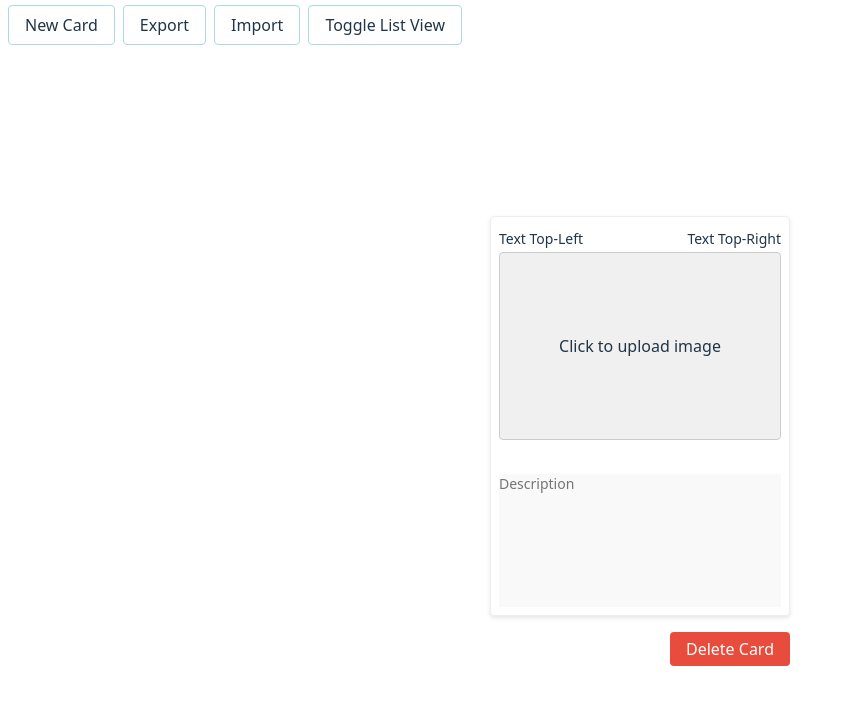
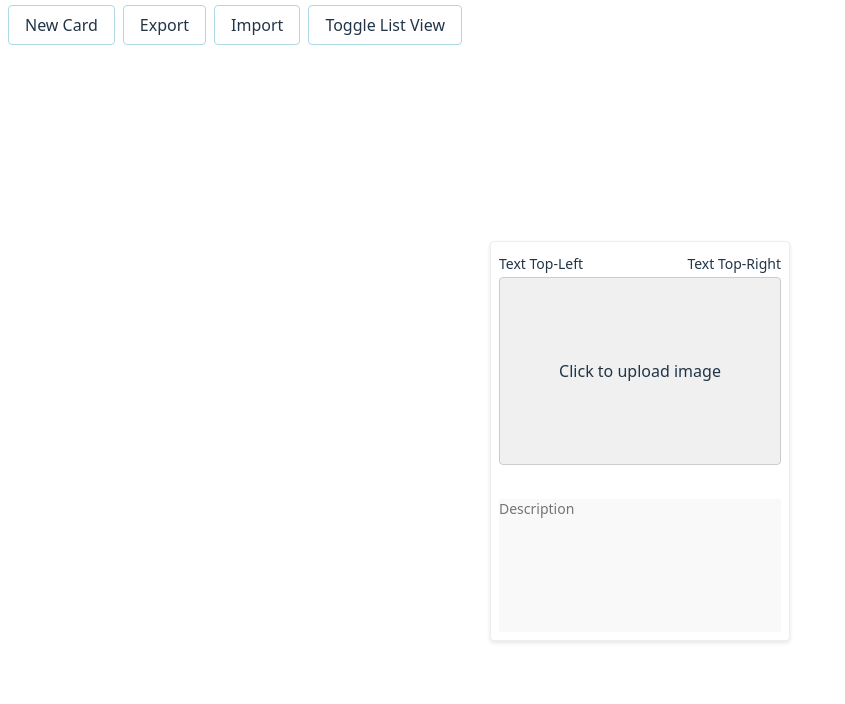
Before and after one commit to SmallChief/EpicCards, a React (Vite) app: page / in a window 1280 px wide. Shown: the top 704 px of the page, without its empty margins (0-845 px from the left). Built offline with nearby package versions, Linux system fonts and the light colour scheme.

Commit message:
Remove delete button functionality from Workspace component

```diff
--- a/src/components/workspace/Workspace.jsx
+++ b/src/components/workspace/Workspace.jsx
@@ -1,16 +1,7 @@
 import "./Workspace.css";
 
-function Workspace({ children, onDeleteCard, showDeleteButton }) {
-  return (
-    <div className="workspace">
-      {children}
-      {showDeleteButton && (
-        <button className="workspace__delete-btn" onClick={onDeleteCard}>
-          Delete Card
-        </button>
-      )}
-    </div>
-  );
+function Workspace({ children }) {
+  return <div className="workspace">{children}</div>;
 }
 
 export default Workspace;
```
